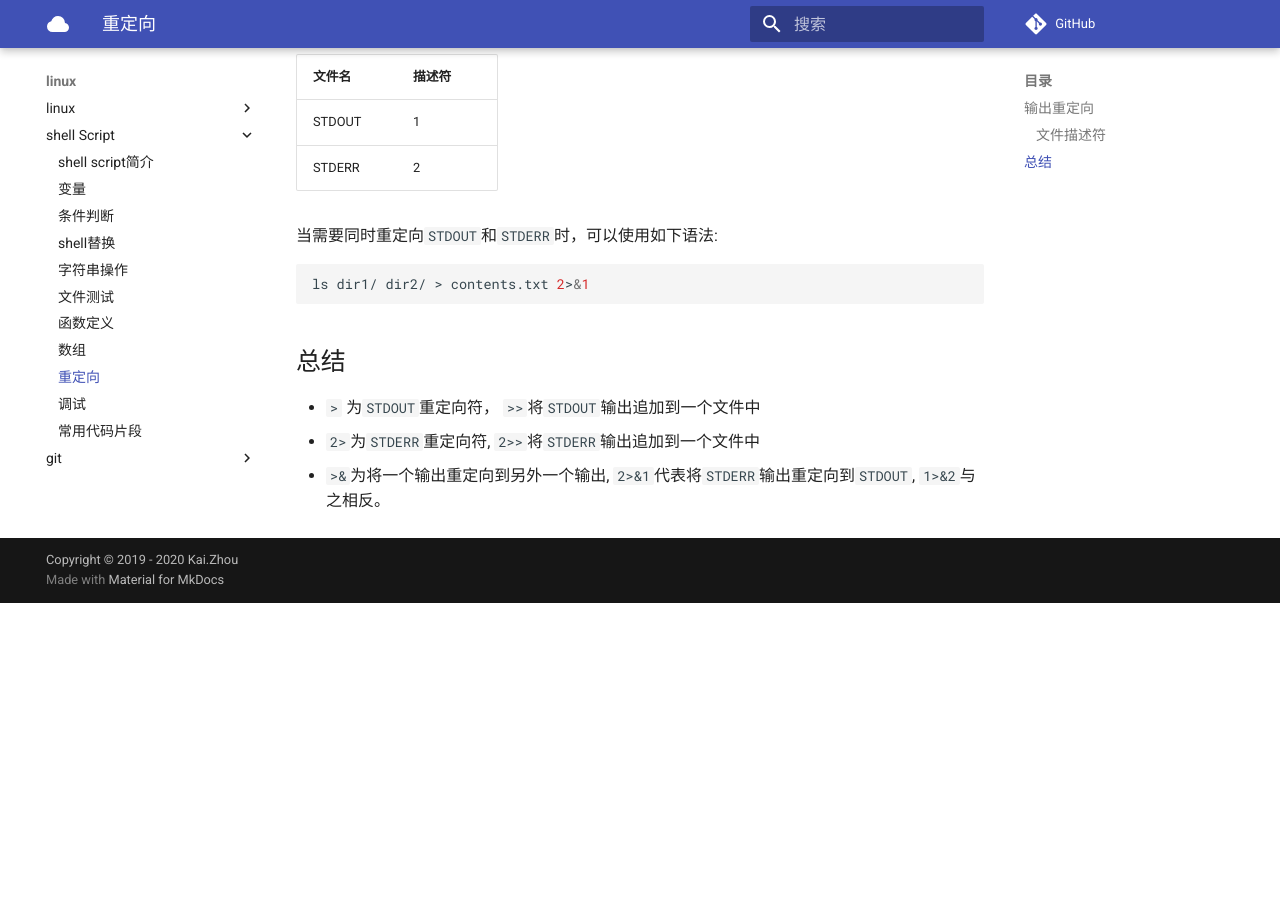
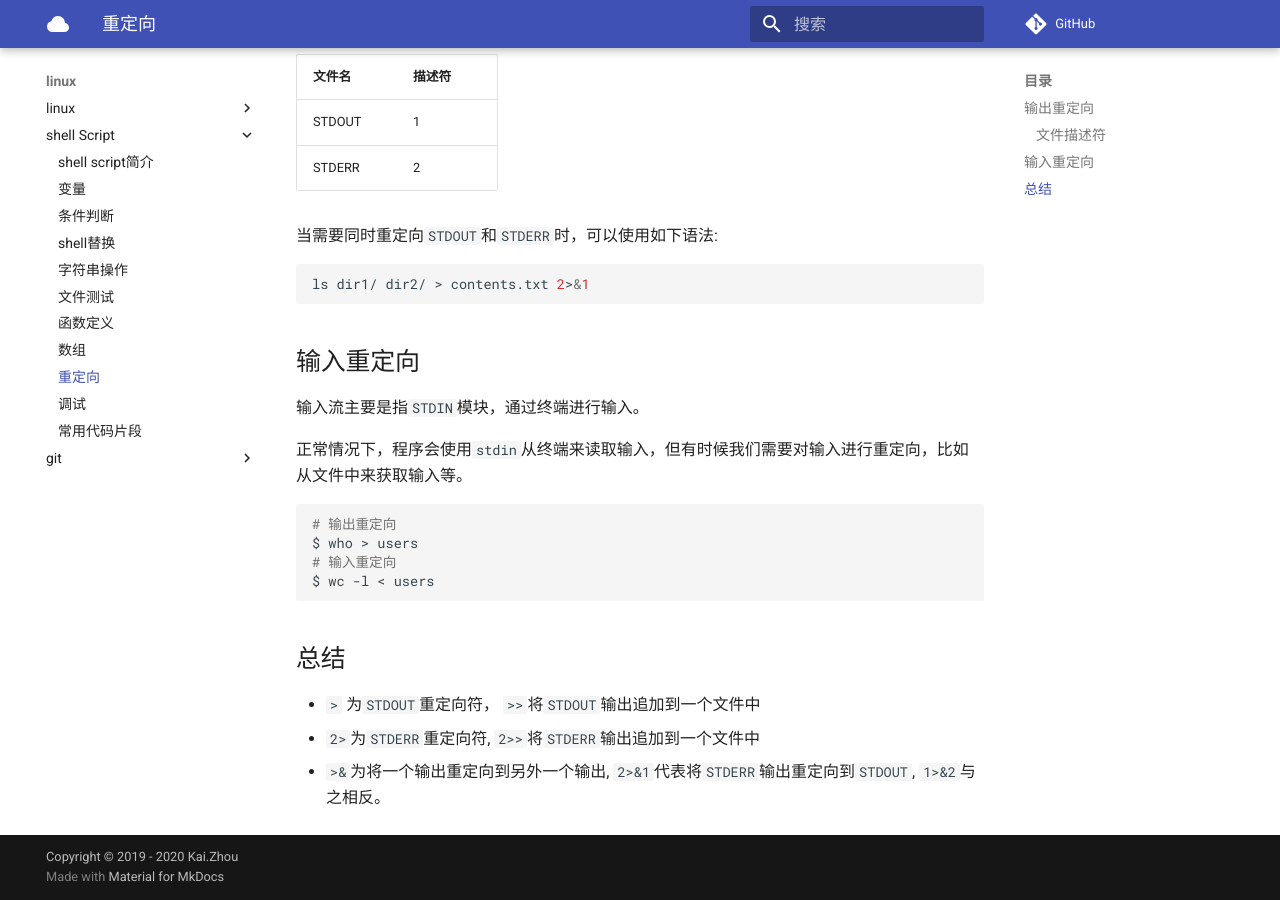
Before and after one commit to zhoukaidev/ks_blog, an MkDocs documentation site: the page built from docs/shell/shellScript/redirection.md, in a window 1280 px wide and 900 px high, scrolled down 838 px. Built offline with MkDocs 1.6.1 and Material for MkDocs 9.7.7, drawn with Linux system fonts in a browser that asks for light colours; comment, search, counter and statistics services are not loaded; before the commit the page ends 1441 px from its top, so only the background shows below that.

Commit message:
Update redirection.md

````diff
--- a/docs/shell/shellScript/redirection.md
+++ b/docs/shell/shellScript/redirection.md
@@ -34,6 +34,19 @@
 ls dir1/ dir2/ > contents.txt 2>&1
 ```
 
+## 输入重定向
+
+输入流主要是指`STDIN`模块，通过终端进行输入。
+
+正常情况下，程序会使用`stdin`从终端来读取输入，但有时候我们需要对输入进行重定向，比如从文件中来获取输入等。
+
+```sh
+# 输出重定向
+$ who > users
+# 输入重定向
+$ wc -l < users
+```
+
 ## 总结
 
 * `>` 为`STDOUT`重定向符， `>>`将`STDOUT`输出追加到一个文件中
````
